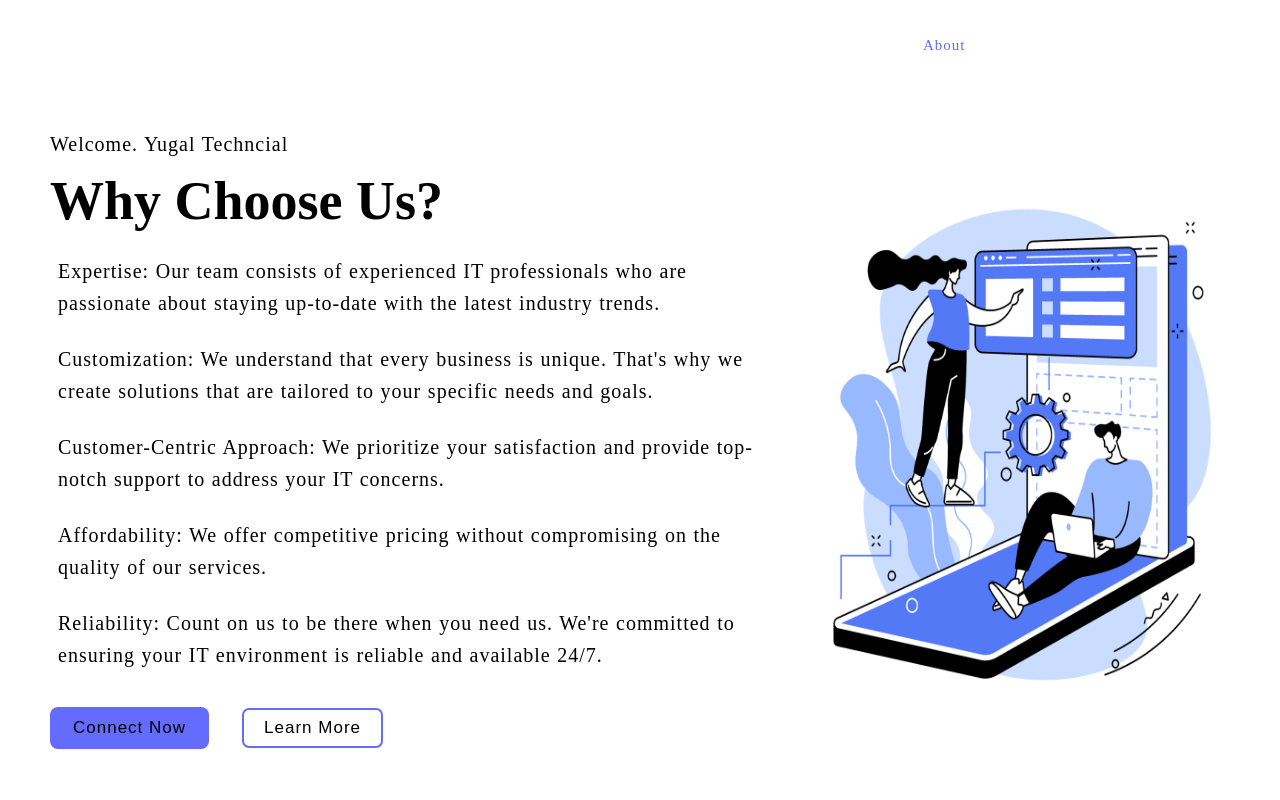
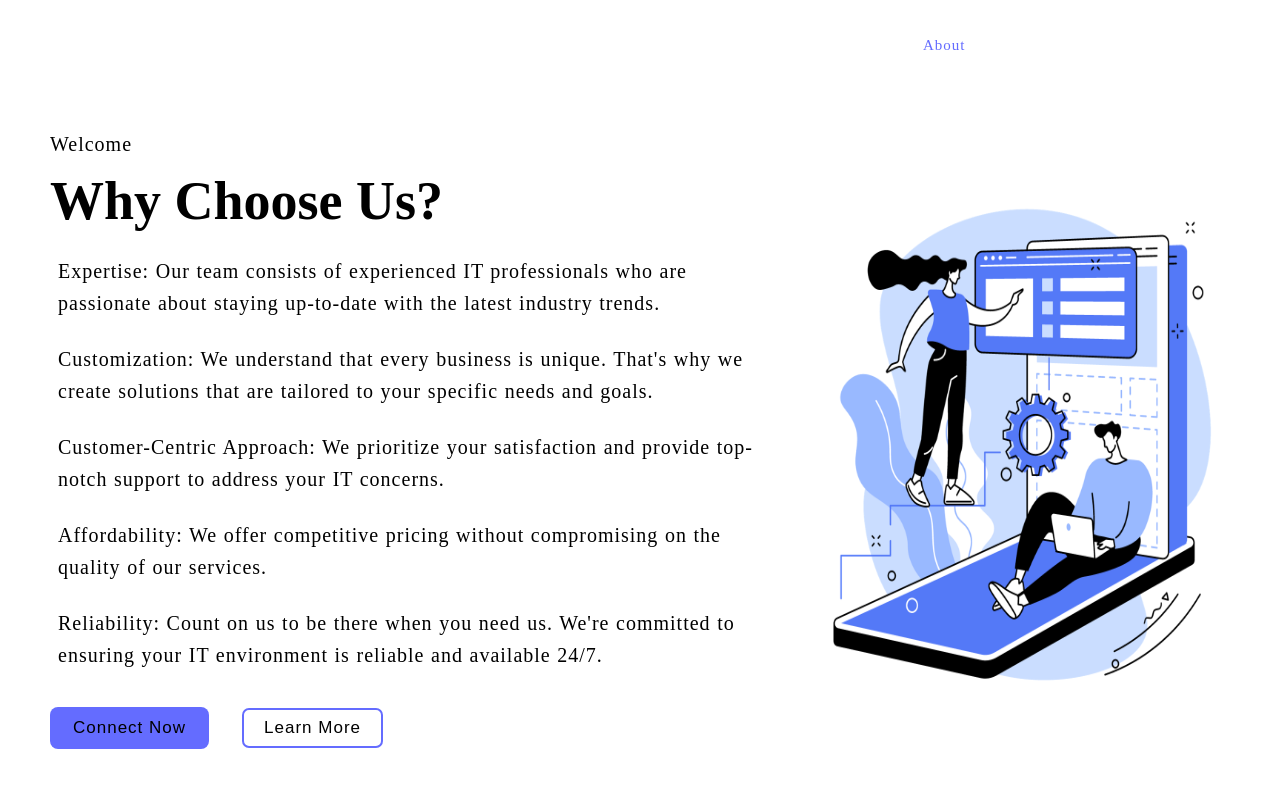
Before and after one commit to YugalKishore14/Card_Opretion, a React (Vite) app in the folder client/: page /aboutpage in a window 1280 px wide. Shown: the top 800 px of the page. Built offline with nearby package versions, Linux system fonts and the light colour scheme.

Commit message:
fetch user name in database

```diff
--- a/client/src/pages/AboutPage.jsx
+++ b/client/src/pages/AboutPage.jsx
@@ -1,13 +1,15 @@
 import { Link } from "react-router-dom";
 import "./allCss/AboutPage.css";
+import { useAuth } from "../store/auth";
 
 const AboutPage = () => {
+    const { user } = useAuth();
     return (
         <>
             <section className="section-hero section">
                 <div className="container grid grid-two-cols">
                     <div className="hero-content">
-                        <p>Welcome. Yugal Techncial </p>
+                        <p>Welcome {user.username}</p>
                         <h1>Why Choose Us?</h1>
                         <p>
                             Expertise: Our team consists of experienced IT professionals who are
```
